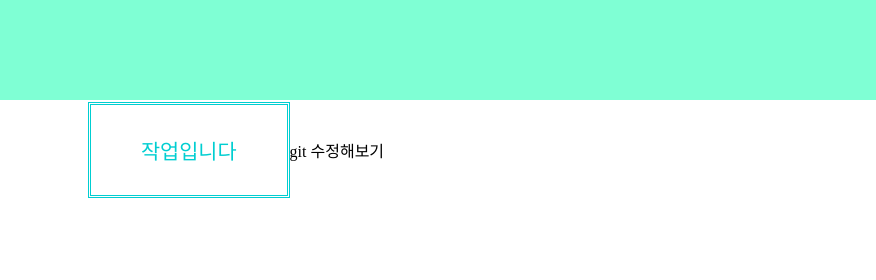
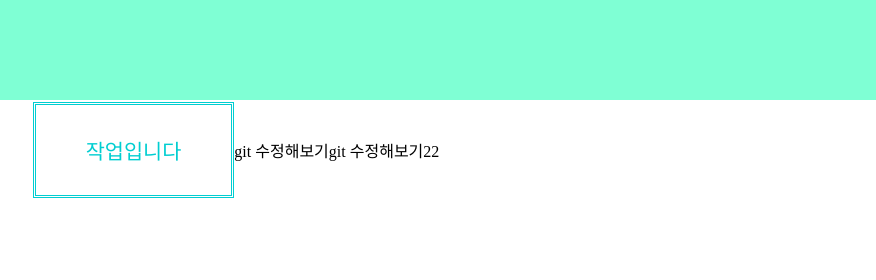
Before and after one commit to saemii-24/git_practice_2, a plain HTML site: page index.html in a window 1280 px wide. Shown: the top 280 px of the page, 404-1280 px from the left. Drawn offline with Linux system fonts and the light colour scheme.

Commit message:
Test: git 수정 연습2

```diff
--- a/index.html
+++ b/index.html
@@ -14,6 +14,7 @@
     <div class="nuri">
         <button>작업입니다</button>
         <div>git 수정해보기</div>
+        <div>git 수정해보기22</div>
     </div>
 
     <img src="https://upload.wikimedia.org/wikipedia/ko/4/4a/%EC%8B%A0%EC%A7%B1%EA%B5%AC.png" alt="서있는 짱구 이미지">
```
